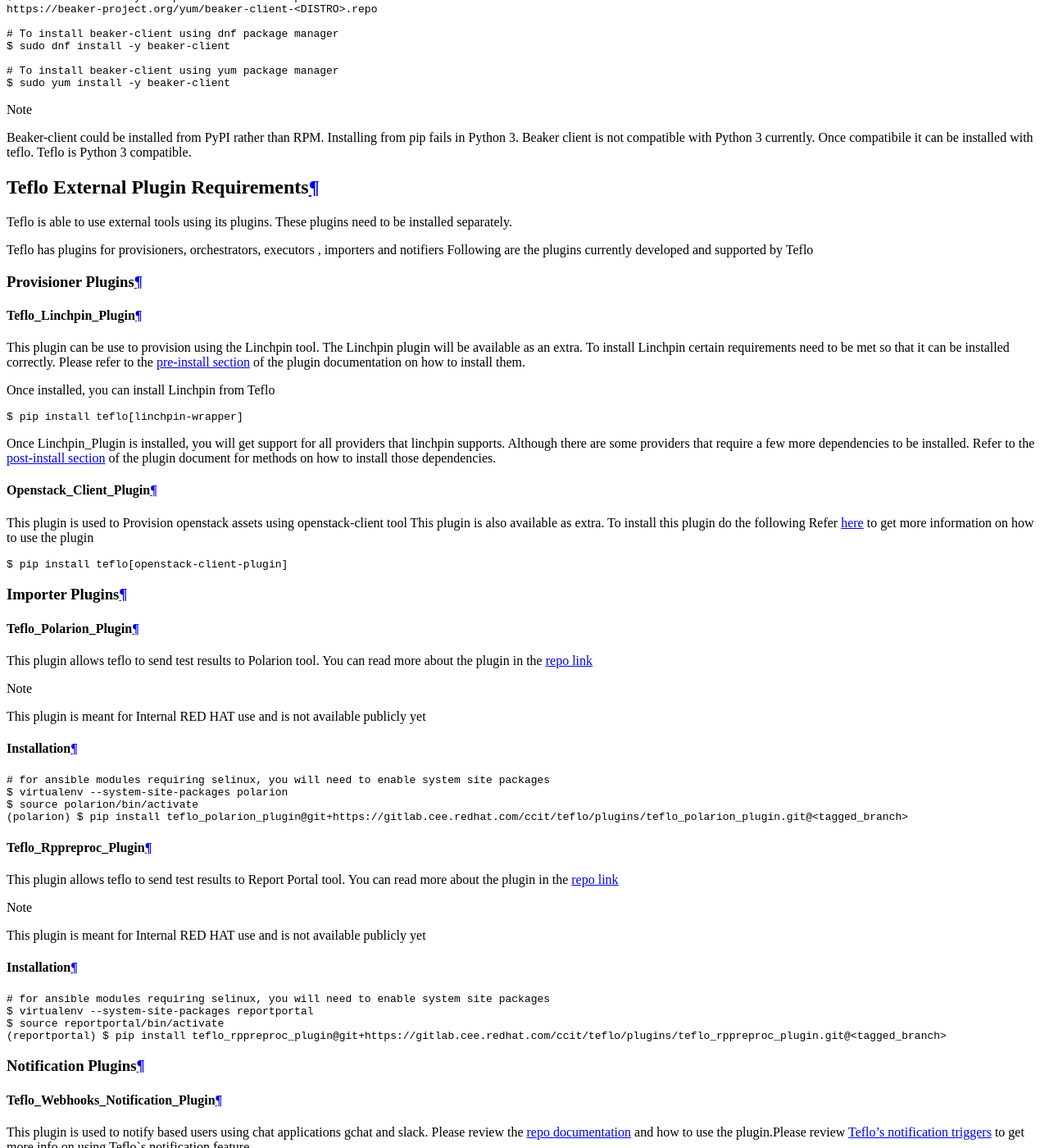
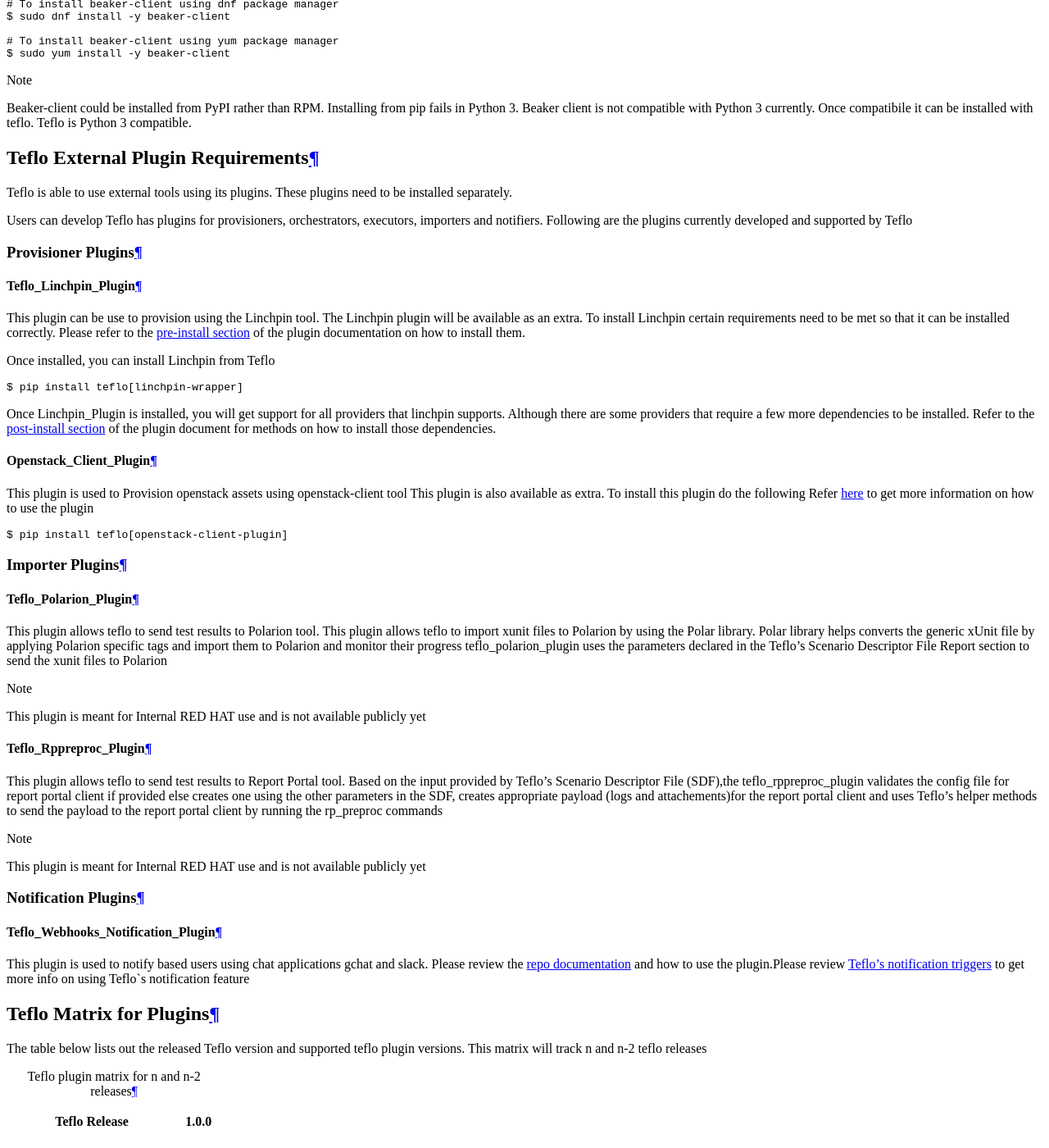
Before and after one commit to RedHatQE/teflo, a Sphinx documentation site: the page built from docs/users/install.rst, in a window 1280 px wide and 1400 px high, scrolled down 1496 px. Shown: the whole window at 82% size. Built offline with Sphinx 7.4.7 and the Read the Docs theme 2.0.0, drawn with Linux system fonts in a browser that asks for light colours; some of the changed text lies outside the part shown.

Commit message:
minor changes 1

```diff
--- a/docs/glossary.rst
+++ b/docs/glossary.rst
@@ -14,7 +14,7 @@
         An open source status page system. `Cachet <https:cachethq.io>`_
 
     teflo
-        Interoperability Testing Framework
+        Test Execution Framework Libraries and Onjects
 
     credentials (section)
         Required credential definitions for each resource that needs to be
--- a/docs/users/install.rst
+++ b/docs/users/install.rst
@@ -69,7 +69,7 @@
 Teflo is able to use external tools using its plugins. These plugins need to be installed
 separately.
 
-Teflo has plugins for provisioners, orchestrators, executors , importers and notifiers
+Users can develop Teflo has plugins for provisioners, orchestrators, executors, importers and notifiers.
 Following are the plugins currently developed and supported by Teflo
 
 Provisioner Plugins
@@ -114,43 +114,30 @@
 Teflo_Polarion_Plugin
 ~~~~~~~~~~~~~~~~~~~~~
 
-This plugin allows teflo to send test results to Polarion tool. You can read more about the plugin in the
-`repo link <https://gitlab.cee.redhat.com/ccit/teflo/plugins/teflo_polarion_plugin.git>`__
+This plugin allows teflo to send test results to Polarion tool. This plugin allows teflo
+to import xunit files to Polarion by using the Polar library. Polar library helps converts the generic
+xUnit file by applying Polarion specific tags and import them to Polarion and monitor their progress
+teflo_polarion_plugin uses the parameters declared in the Teflo's Scenario Descriptor File Report section
+to send the xunit files to Polarion
 
 .. note::
 
     This plugin is meant for Internal RED HAT use and is not available publicly yet
 
-Installation
-~~~~~~~~~~~~
-
-.. code-block:: bash
-
-    # for ansible modules requiring selinux, you will need to enable system site packages
-    $ virtualenv --system-site-packages polarion
-    $ source polarion/bin/activate
-    (polarion) $ pip install teflo_polarion_plugin@git+https://gitlab.cee.redhat.com/ccit/teflo/plugins/teflo_polarion_plugin.git@<tagged_branch>
-
 
 Teflo_Rppreproc_Plugin
 ~~~~~~~~~~~~~~~~~~~~~~
 
-This plugin allows teflo to send test results to Report Portal tool. You can read more about the plugin in the
-`repo link <https://gitlab.cee.redhat.com/ccit/teflo/plugins/teflo_rppreproc_plugin.git>`__
+This plugin allows teflo to send test results to Report Portal tool.
+Based on the input provided by Teflo's Scenario Descriptor File (SDF),the teflo_rppreproc_plugin
+validates the config file for report portal client if provided else creates one
+using the other parameters in the SDF, creates appropriate payload (logs and attachements)for
+the report portal client and uses Teflo's helper methods to send the payload to the report portal client
+by running the rp_preproc commands
 
 .. note::
 
     This plugin is meant for Internal RED HAT use and is not available publicly yet
-
-Installation
-~~~~~~~~~~~~
-
-.. code-block:: bash
-
-    # for ansible modules requiring selinux, you will need to enable system site packages
-    $ virtualenv --system-site-packages reportportal
-    $ source reportportal/bin/activate
-    (reportportal) $ pip install teflo_rppreproc_plugin@git+https://gitlab.cee.redhat.com/ccit/teflo/plugins/teflo_rppreproc_plugin.git@<tagged_branch>
 
 
 Notification Plugins
@@ -161,7 +148,7 @@
 
 This plugin is used to notify based users using chat applications gchat and slack.
 Please review the `repo documentation <https://github.com/RedHatQE/teflo_webhooks_notification_plugin/blob/master/docs/user.md>`__
-and how to use the plugin.Please review `Teflo's notification triggers <./definitions/notification.rst#notify_triggers>`__
+and how to use the plugin.Please review `Teflo's notification triggers <./definitions/notifications.rst#notify_triggers>`__
 to get more info on using Teflo`s notification feature
 
 .. _cbn_plugin_matrix:
--- a/test-requirements.txt
+++ b/test-requirements.txt
@@ -10,3 +10,4 @@
 sphinx-rtd-theme>=0.2.4
 tox>=2.7.0
 sphinx_automodapi
+sphinxcontrib-confluencebuilder==1.1
```
Also changed, not shown: other parts of docs/users/install.rst (+4 -4 lines), docs/contact.rst (+15 -23 lines), docs/users/definitions/report.rst (+0 -37 lines), 1 other file.
